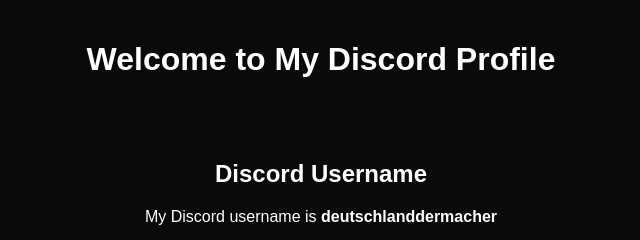
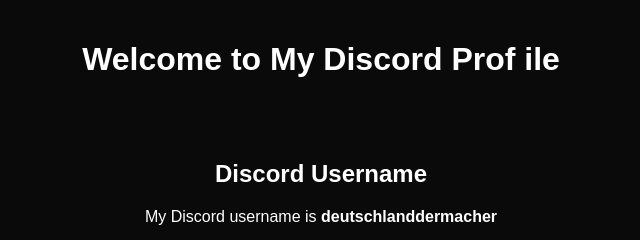
Before and after one commit to JohnDoeIsBag/JohnDoeIsBag.github.io, a plain HTML site: page index.html in a window 1280 px wide. Shown: the top 240 px of the page, 319-959 px from the left. Drawn offline with Linux system fonts and the light colour scheme.

Commit message:
Update index.html

```diff
--- a/index.html
+++ b/index.html
@@ -9,7 +9,7 @@
 <body>
     <div id="background"></div>
     <header>
-        <h1>Welcome to My Discord Profile</h1>
+        <h1>Welcome to My Discord Prof ile</h1>
     </header>
     <main>
         <section id="discord-profile">
```
